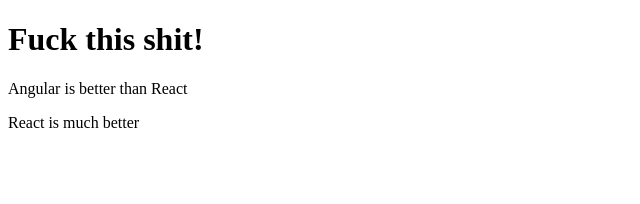
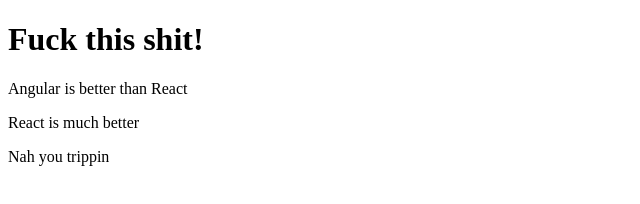
Before and after one commit to joshHawks1823/git-example2, a plain HTML site: page index.html in a window 1280 px wide. Shown: the whole page, without its empty margins (0-640 px from the left). Drawn offline with Linux system fonts and the light colour scheme.

Commit message:
next commit

```diff
--- a/index.html
+++ b/index.html
@@ -9,5 +9,6 @@
     <h1>Fuck this shit!</h1>
     <p>Angular is better than React</p>
     <p>React is much better</p>
+    <p>Nah you trippin</p>
   </body>
 </html>
```
